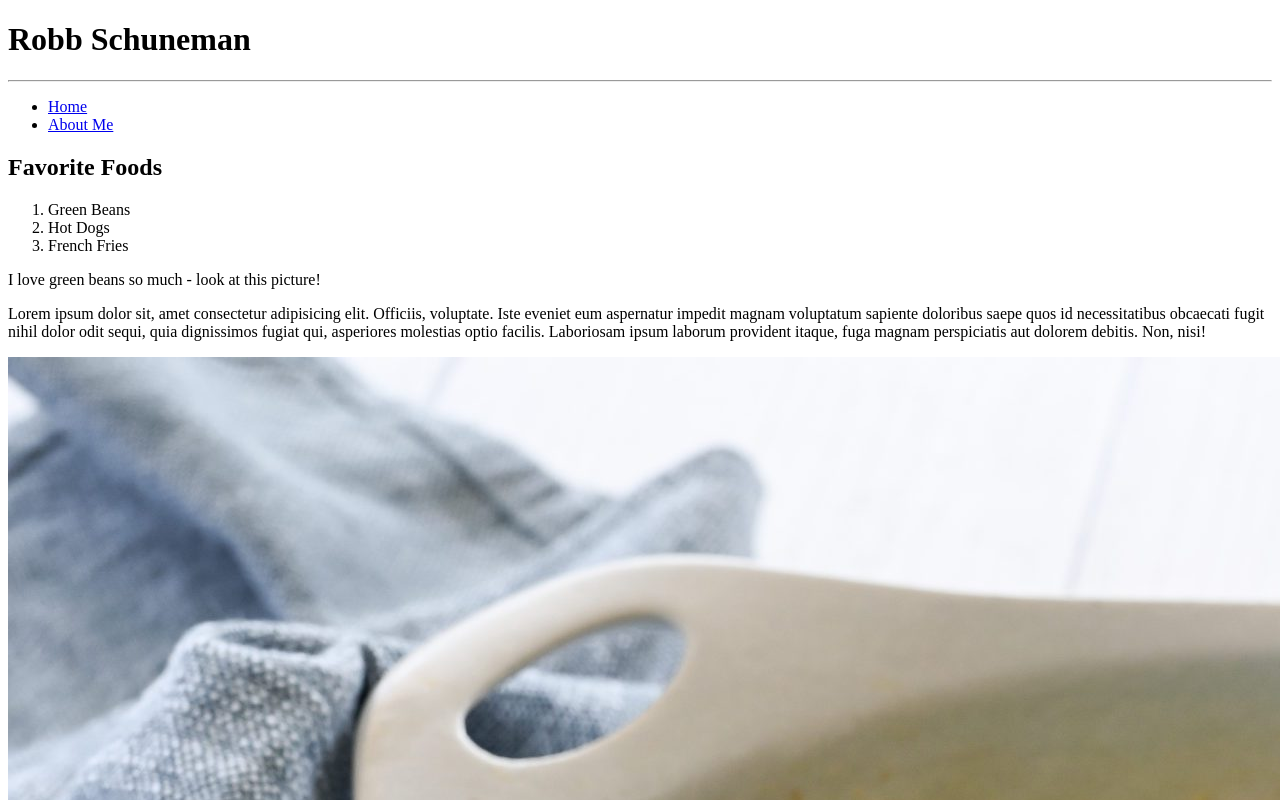
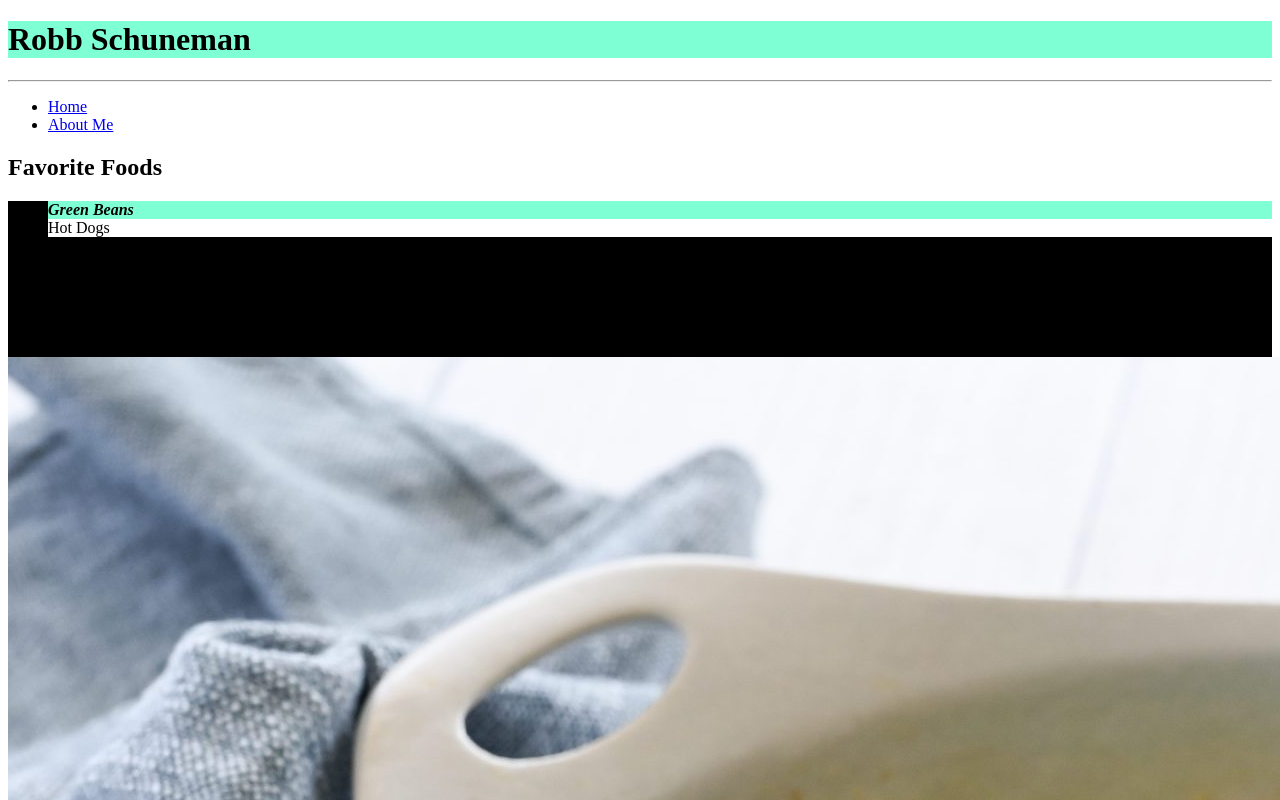
Before and after one commit to chalkeater/awesome-about-me, a plain HTML site: page index.html in a window 1280 px wide. Shown: the top 800 px of the page. Drawn offline with Linux system fonts and the light colour scheme.

Commit message:
italicizing, and some other pieces

```diff
--- /dev/null
+++ b/assets/styles/styles.css
@@ -0,0 +1,16 @@
+div {
+  background-color: black;
+}
+
+.yellow-background {
+  background-color: yellow
+}
+
+.green-background {
+  background-color:aquamarine;
+  font-weight: 900;
+}
+
+#white-background {
+  background-color: white;
+}
--- /dev/null
+++ b/assets/styles/styles2.css
@@ -0,0 +1,3 @@
+.green-background {
+  background-color: green;
+}
--- a/index.html
+++ b/index.html
@@ -5,11 +5,13 @@
   <meta http-equiv="X-UA-Compatible" content="IE=edge">
   <meta name="viewport" content="width=device-width, initial-scale=1.0">
   <title>About Me</title>
+  <link rel="stylesheet" href="./assets/styles/styles2.css" />
+  <link rel="stylesheet" href="./assets/styles/styles.css" />
 </head>
 
 <body>
   <!-- Add Header Tags-->
-  <h1>Robb Schuneman</h1>
+  <h1 class="green-background">Robb Schuneman</h1>
   <hr>
   <ul>
     <li><a href="./index.html">Home</a></li>
@@ -20,8 +22,8 @@
   <div>
     <div>
       <ol>
-        <li>Green Beans</li>
-        <li>Hot Dogs</li>
+        <li class="green-background yellow-background"><em>Green Beans</em></li>
+        <li id="white-background">Hot Dogs</li>
         <li>French Fries</li>
       </ol>
     </div>
@@ -41,7 +43,7 @@
 
   <!-- List my favorite Places To Travel-->
   <h2>Great Places I Have Traveled</h2>
-  <div>
+  <div class="green-background">
     <ul>
       <li>Las Vegas</li>
       <li>North Carolina</li>
```
Also changed, not shown: about.html (+1 -0 lines).
